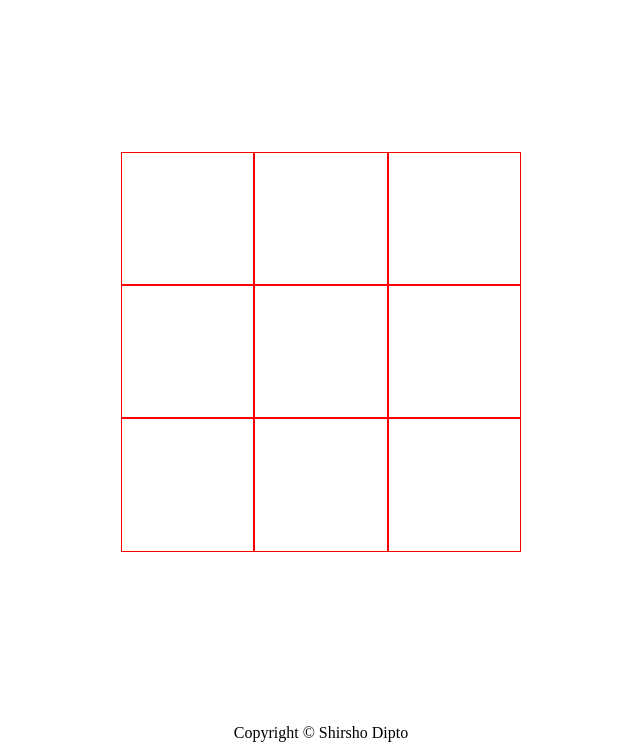
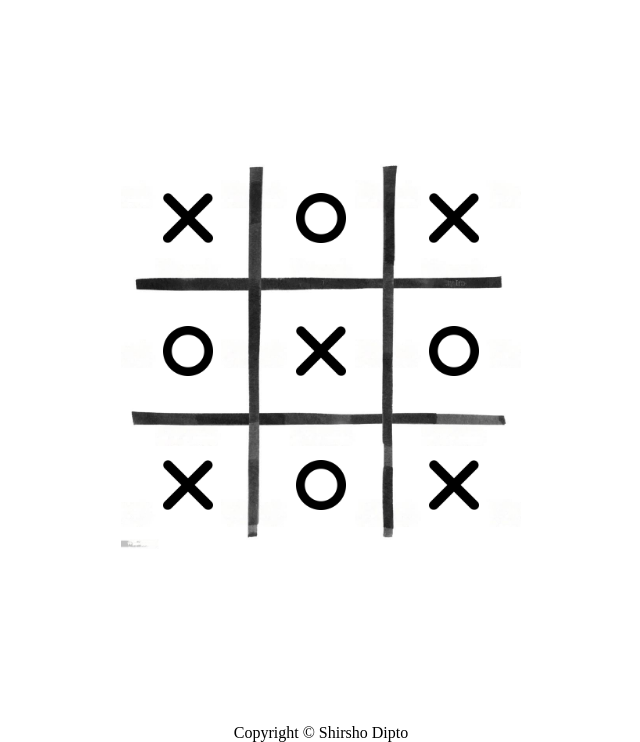
Before and after one commit to ShirshoDipto/tic-tac-toe, a plain HTML site: page index.html in a window 1280 px wide. Shown: the part 58-800 px from the top of the page, without its empty margins (319-959 px from the left). Drawn offline with Linux system fonts and the light colour scheme.

Commit message:
Write update function

```diff
--- a/index.html
+++ b/index.html
@@ -12,17 +12,45 @@
         <div class="header"><h1>Tic Tac Toe game</h1></div>
         <div class="main">
             <div class="board">
-                <div class="r1c1"></div>
-                <div class="r1c2"></div>
-                <div class="r1c3"></div>
-                <div class="r2c1"></div>
-                <div class="r2c2"></div>
-                <div class="r2c3"></div>
-                <div class="r3c1"></div>
-                <div class="r3c2"></div>
-                <div class="r3c3"></div>
+                <div class="r1c1" index="0">
+                    <img class="x-icon" src="icons/x.png" alt="'x' icon">
+                    <img class="o-icon" src="icons/o.png" alt="'o' icon">
+                </div>
+                <div class="r1c2" index="1">
+                    <img class="x-icon" src="icons/x.png" alt="'x' icon">
+                    <img class="o-icon" src="icons/o.png" alt="'o' icon">
+                </div>
+                <div class="r1c3" index="2">
+                    <img class="x-icon" src="icons/x.png" alt="'x' icon">
+                    <img class="o-icon" src="icons/o.png" alt="'o' icon">
+                </div>
+                <div class="r2c1" index="3">
+                    <img class="x-icon" src="icons/x.png" alt="'x' icon">
+                    <img class="o-icon" src="icons/o.png" alt="'o' icon">
+                </div>
+                <div class="r2c2" index="4">
+                    <img class="x-icon" src="icons/x.png" alt="'x' icon">
+                    <img class="o-icon" src="icons/o.png" alt="'o' icon">
+                </div>
+                <div class="r2c3" index="5">
+                    <img class="x-icon" src="icons/x.png" alt="'x' icon">
+                    <img class="o-icon" src="icons/o.png" alt="'o' icon">
+                </div>
+                <div class="r3c1" index="6">
+                    <img class="x-icon" src="icons/x.png" alt="'x' icon">
+                    <img class="o-icon" src="icons/o.png" alt="'o' icon">
+                </div>
+                <div class="r3c2" index="7">
+                    <img class="x-icon" src="icons/x.png" alt="'x' icon">
+                    <img class="o-icon" src="icons/o.png" alt="'o' icon">
+                </div>
+                <div class="r3c3" index="8">
+                    <img class="x-icon" src="icons/x.png" alt="'x' icon">
+                    <img class="o-icon" src="icons/o.png" alt="'o' icon">
+                </div>
             </div>
         </div>
+
         <div class="footer">Copyright &copy; Shirsho Dipto</div>
     </div>
 
--- a/tic-tac-toe.css
+++ b/tic-tac-toe.css
@@ -26,8 +26,29 @@
     height: 400px;
     display: grid;
     grid-template-columns: repeat(3, 1fr);
+    grid-template-rows: repeat(3, 1fr);
+    background-image: url(images/tic-tac-toe.jpeg);
+    background-size: cover;
 }
 
 .board div {
-    border: thin solid red;
+    /* border: thin solid red; */
+    display: flex;
+    justify-content: center;
+    align-items: center;
+    position: relative;
 }
+
+.board div img {
+    height: 50px;
+    width: 50px;
+}
+
+.o-icon, .x-icon {
+    transform: scale(0);
+    position: absolute;
+}
+
+#inserted {
+  transform: scale(1);
+}
--- a/tic-tac-toe.js
+++ b/tic-tac-toe.js
@@ -1 +1,23 @@
-console.log("it is working");
+
+
+const gameBoard = (() => {
+    array = ['x', 'o', 'x', 'o', 'x', 'o', 'x', 'o', 'x'];
+    return {array};
+})();
+
+
+function updateBoard() {
+    for (let index = 0; index < gameBoard.array.length; index++) {
+        if (gameBoard.array[index] === 'x') {
+            const x = document.querySelector(`div[index="${index}"] .x-icon`);
+            x.setAttribute('id', 'inserted');
+        }
+        else if (gameBoard.array[index] === 'o') {
+            const o = document.querySelector(`div[index="${index}"] .o-icon`);
+            o.setAttribute('id', 'inserted');
+        }
+    }
+}
+
+
+updateBoard();
```
Also changed, not shown: icons/o.png (added), icons/x.png (added), images/tic-tac-toe.jpeg (added).
